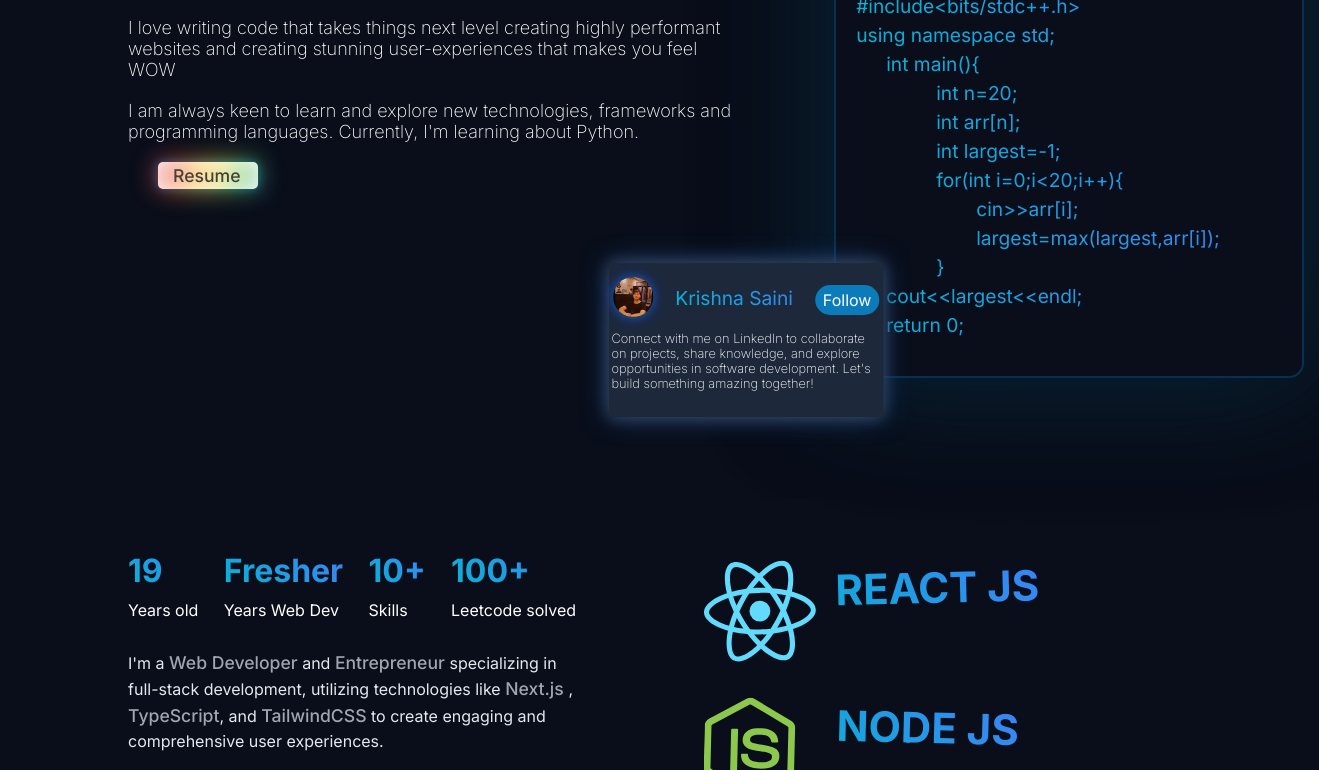
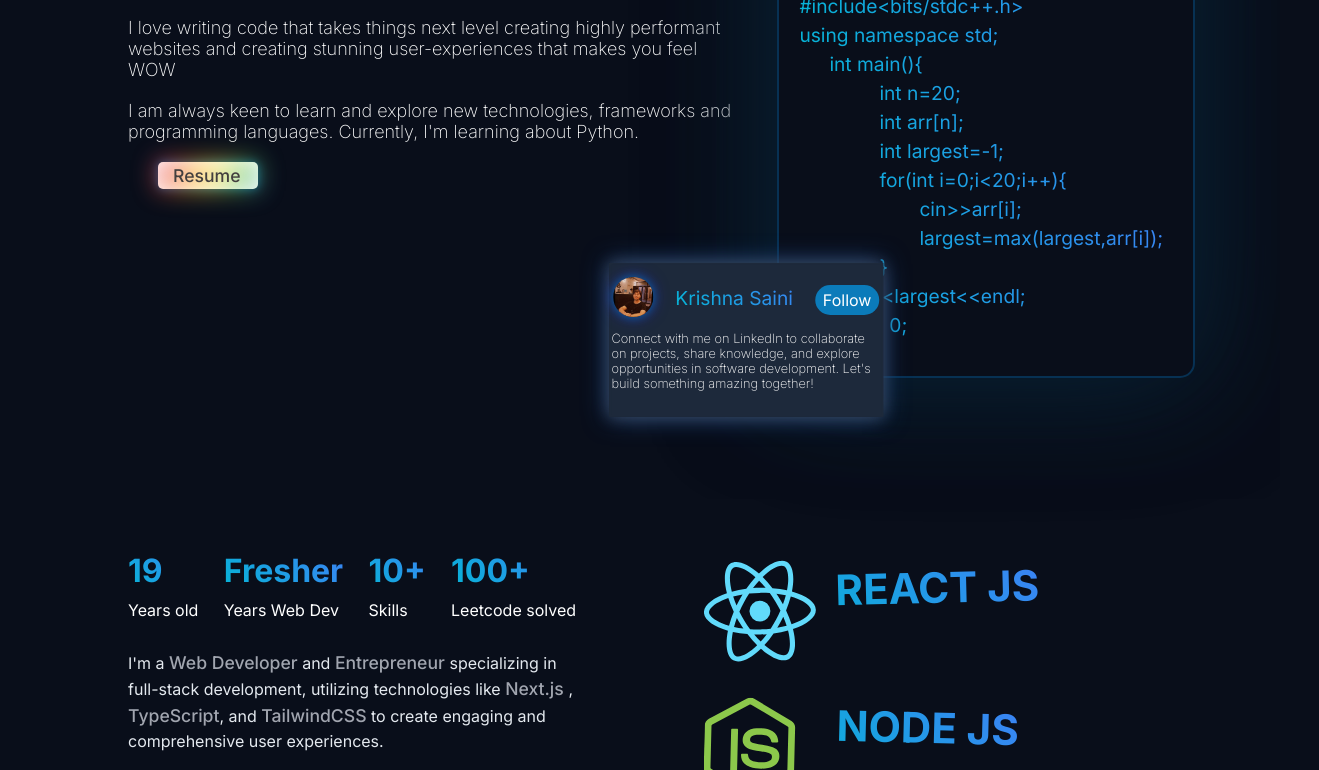
Before and after one commit to Krsna-Saini/Portfolio, a plain HTML site: page index.html in a window 1280 px wide. Shown: the part 518-1288 px from the top of the page, 1319 px wide, since content can reach past the window. Drawn offline with Linux system fonts and the light colour scheme.

Commit message:
Update style.css

```diff
--- a/style.css
+++ b/style.css
@@ -1,5 +1,6 @@
 @import url('https://fonts.googleapis.com/css2?family=Inter:ital,opsz,wght@0,14..32,100..900;1,14..32,100..900&display=swap');
 *{
+    overflow: none;
     margin: 0;
     padding: 0;
 }
@@ -7,6 +8,8 @@ header{
     height: 110vh;
 }
 body{
+    overflow-y:scroll ;
+    overflow-x:hidden ;
     background-color: var(--secondary-color);
 }
 :root{
@@ -147,11 +150,12 @@ a{
     font-size: 18px;
 }
 .container{
-    left: 6vw;
+    left: 20px;
     position: relative;
     top: 250px;
     height: 73vh;
-    width: 500px;
+    max-width: 500px;
+    min-width: 35vw;
 }
 .display{
     border: 2px solid rgb(7, 49, 83);
@@ -275,6 +279,8 @@ a{
    padding-top: 100px;
 }
 .story{
+    overflow-y: hidden;
+    height: 63vh;
     width: 35vw;
     margin-left: 10vw;
 }
```
